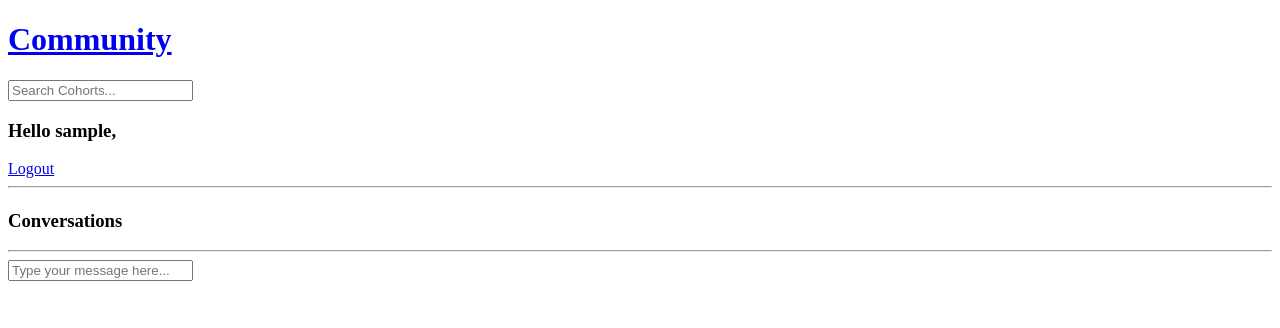
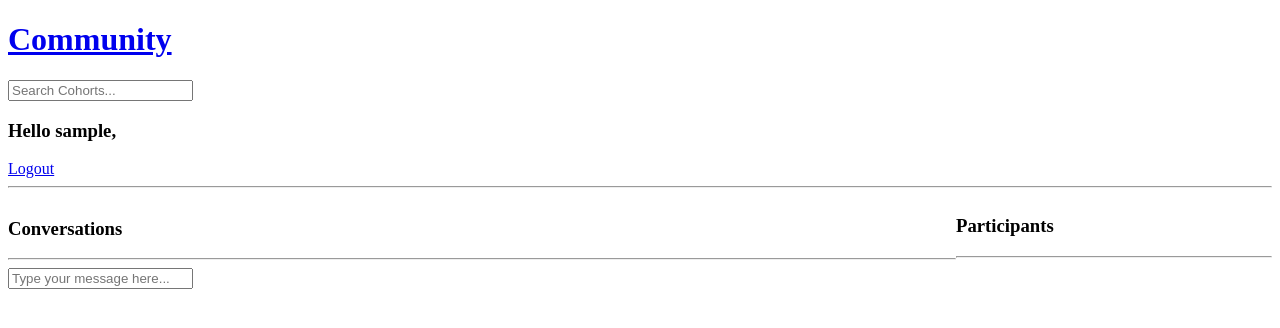
Before and after one commit to harshith-42/Community-App, a Django app: template app/templates/app/cohort.html in a window 1280 px wide. Shown: the top 328 px of the page. Run offline with Django 4.2, Linux system fonts and the light colour scheme; the template is opened without the code that fills it, so the values that code supplies are empty; the visitor is signed in with stand-in values (Sample User, id 1).

Commit message:
Adder participants section

```diff
--- a/app/models.py
+++ b/app/models.py
@@ -16,7 +16,7 @@ class Cohort(models.Model):
     topic = models.ForeignKey(Topic, on_delete=models.SET_NULL, null=True)
     name = models.CharField(max_length=200)
     description = models.TextField(null=True, blank=True) # null ->can be empty, blank-> In form also
-    # partcipants =
+    participants = models.ManyToManyField(User, related_name='participants', blank=True)
     updated = models.DateTimeField(auto_now=True) # everytime I change, time is updated
     created = models.DateTimeField(auto_now_add=True) # Only once the time is updated i.e when created
 
--- a/app/templates/app/cohort.html
+++ b/app/templates/app/cohort.html
@@ -1,6 +1,15 @@
 {% extends 'main.html' %}
 
 {% block content %}
+<style>
+    .cohort-container {
+        display: grid;
+        grid-template-columns: 3fr 1fr;
+    }
+</style>
+<div class="cohort-container">
+
+    <div>
         <h1>{{cohort.name}}</h1>
         <p>{{cohort.description}}</p>
 
@@ -27,5 +36,18 @@
             </form>
         </div>
         {% endif %}
+    </div>
+    <div>
+        <h3>Participants</h3>
+        <hr>
+
+        {% for user in participants %}
+        <div>
+            <p>@{{user.username}}</p>
+        </div>
+        {% endfor %}
+
+    </div>
+</div>
 
 {% endblock %}
--- a/app/views.py
+++ b/app/views.py
@@ -72,16 +72,17 @@ def home(request):
 def cohort(request, pk):
     cohort = Cohort.objects.get(id=pk)
     cohort_messages = cohort.message_set.all() # Get all the messages related to this cohort
-
+    participants = cohort.participants.all()
     if request.method =='POST':
         message = Message.objects.create(
             user = request.user,
             cohort = cohort,
             body = request.POST.get('body')
         )
+        cohort.participants.add(request.user) # To add user to participants list
         return redirect('cohort', pk=cohort.id)
 
-    context = {'cohort': cohort, 'cohort_messages':cohort_messages}
+    context = {'cohort': cohort, 'cohort_messages':cohort_messages, 'participants':participants}
     return render(request, 'app/cohort.html', context)
 
 
```
Also changed, not shown: app/migrations/0002_cohort_partcipants.py (added), app/migrations/0003_remove_cohort_partcipants_cohort_participants.py (added). Lines whose indentation alone changed are shown as unchanged.
